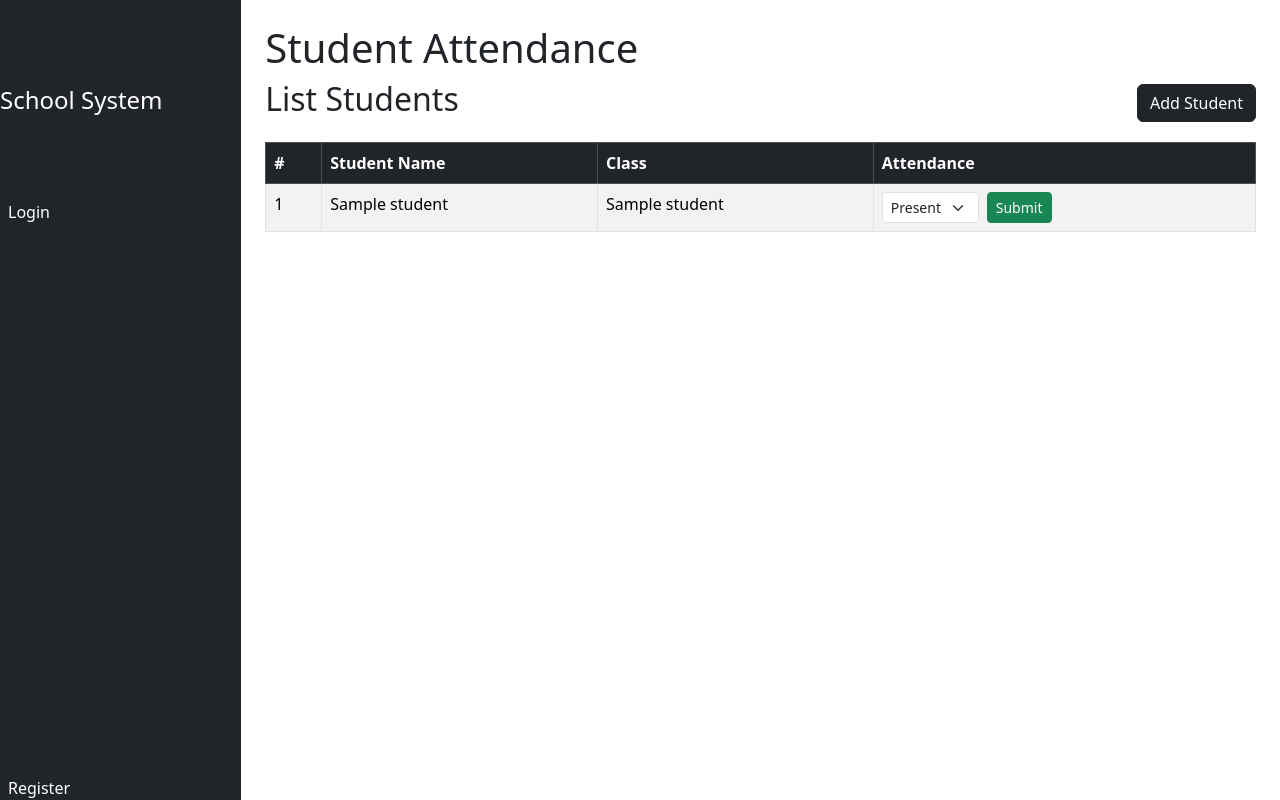
After one commit to CHEASENGHOUR/school_manage, a PHP site: template src/Views/student.php in a window 1280 px wide. The commit adds this page. Run offline with PHP 8.4, Linux system fonts and the light colour scheme; the template is opened without the code that fills it: most values are stand-ins (such as "Sample title", 1, 10 or a date in 2020).

Commit message:
student crud

```diff
--- a/composer.json
+++ b/composer.json
@@ -9,11 +9,5 @@
             "App\\": "src/"
         }
     },
-    "authors": [
-        {
-            "name": "CHEASENGHOUR",
-            "email": "cheasenghour789@gmail.com"
-        }
-    ],
     "require": {}
 }
--- a/public/index.php
+++ b/public/index.php
@@ -10,6 +10,7 @@ use App\Controllers\AdminController;
 use App\Middleware\AuthMiddleware;
 use App\Middleware\AdminMiddleware;
 use App\Controllers\ClassController;
+use App\Controllers\StudentsController;
 
 // session_start();
 
@@ -18,6 +19,7 @@ $router = new Router();
 $auth = new AuthController();
 $dashboard = new DashboardController();
 $admin = new AdminController();
+
 
 // Auth routes
 $router->get('/login', [$auth, 'loginView']);
@@ -36,6 +38,7 @@ $router->post("/class",[new ClassController(), "create"], [new AuthMiddleware()]
 $router->post("/class/update",[new ClassController(), "update"], [new AuthMiddleware()]);
 $router->post("/class/delete",[new ClassController(), "delete"], [new AuthMiddleware()]);
 
+$router->get("/students", [new StudentsController(), "index"], [new AuthMiddleware()]);
 
 // Dispatch router
 $router->dispatch();
--- a/src/Views/class.php
+++ b/src/Views/class.php
@@ -29,6 +29,7 @@
                     <th>Class ID</th>
                     <th>Course</th>
                     <th>Teacher ID</th>
+                    <th>Action</th>
                 </tr>
             </thead>
             <tbody>
@@ -49,6 +50,10 @@
                                     Delete
                                 </button>
                             </form>
+
+                            <a href="/students" role="button" class="btn btn-sm btn-primary">
+                                Students List
+                            </a>
                         </td>
                     </tr>
                 <?php endforeach; ?>
--- /dev/null
+++ b/src/Views/student.php
@@ -0,0 +1,95 @@
+<?php require_once __DIR__ . '/layout/header.php'; ?>
+<?php require_once __DIR__ . '/layout/sidebar.php'; ?>
+
+<div class="w-100 p-4">
+    <h1>Student Attendance</h1>
+     <!-- Display session messages -->
+    <?php if (isset($data['error'])): ?>
+        <div class="alert alert-danger" role="alert">
+            <?php echo htmlspecialchars($data['error']); ?>
+        </div>
+    <?php endif; ?>
+    <?php if (isset($data['success'])): ?>
+        <div class="alert alert-success" role="alert">
+            <?php echo htmlspecialchars($data['success']); ?>
+        </div>
+    <?php endif; ?>
+
+    <div class="d-flex justify-content-between align-items-center mb-3">
+        <h2>List Students</h2>
+        <button type="button" class="btn btn-dark" data-bs-toggle="modal" data-bs-target="#addStudentModal">Add Student</button>
+    </div>
+    <?php if (!empty($data['students'])): ?>
+        <table class="table table-bordered table-striped">
+            <thead class="table-dark">
+                <tr>
+                    <th>#</th>
+                    <th>Student Name</th>
+                    <th>Class</th>
+                    <th>Attendance</th>
+                </tr>
+            </thead>
+            <tbody>
+                <?php foreach ($data['students'] as $index => $student): ?>
+                    <tr>
+                        <td><?= $index + 1 ?></td>
+                        <td><?= htmlspecialchars($student['name']) ?></td>
+                        <td><?= htmlspecialchars($student['class_name']) ?></td>
+                        <td>
+                            <form action="/attendance/mark" method="POST" class="d-flex gap-2">
+                                <input type="hidden" name="student_id" value="<?= $student['id'] ?>">
+                                <input type="hidden" name="class_id" value="<?= $student['class_id'] ?>">
+
+                                <select name="status" class="form-select form-select-sm w-auto" required>
+                                    <option value="Present">Present</option>
+                                    <option value="Absent">Absent</option>
+                                    <option value="Late">Late</option>
+                                </select>
+
+                                <button type="submit" class="btn btn-sm btn-success">Submit</button>
+                            </form>
+                        </td>
+                    </tr>
+                <?php endforeach; ?>
+            </tbody>
+        </table>
+    <?php else: ?>
+        <div class="alert alert-warning">No students found.</div>
+    <?php endif; ?>
+</div>
+<div class="modal fade" id="addStudentModal" tabindex="-1" aria-labelledby="addStudentModalLabel" aria-hidden="true">
+  <div class="modal-dialog">
+    <form action="/student/create" method="POST">
+      <div class="modal-content">
+        <div class="modal-header">
+          <h5 class="modal-title" id="addStudentModalLabel">Add New Student</h5>
+          <button type="button" class="btn-close" data-bs-dismiss="modal" aria-label="Close"></button>
+        </div>
+
+        <div class="modal-body">
+          <div class="mb-3">
+            <label for="studentName" class="form-label">Student Name</label>
+            <input type="text" class="form-control" id="studentName" name="name" required>
+          </div>
+
+          <div class="mb-3">
+            <label for="classId" class="form-label">Class</label>
+            <select class="form-select" id="classId" name="class_id" required>
+              <option value="" selected disabled>Select class</option>
+              <?php foreach ($data['classes'] as $class): ?>
+                <option value="<?= $class['id'] ?>"><?= htmlspecialchars($class['name']) ?></option>
+              <?php endforeach; ?>
+            </select>
+          </div>
+        </div>
+
+        <div class="modal-footer">
+          <button type="submit" class="btn btn-success">Save Student</button>
+          <button type="button" class="btn btn-secondary" data-bs-dismiss="modal">Cancel</button>
+        </div>
+      </div>
+    </form>
+  </div>
+</div>
+
+<?php require_once __DIR__ . '/layout/footer.php'; ?>
```
Also changed, not shown: src/Controllers/StudentsController.php (added, +11 -0 lines), src/Models/Students.php (added, +22 -0 lines), readme.md.
